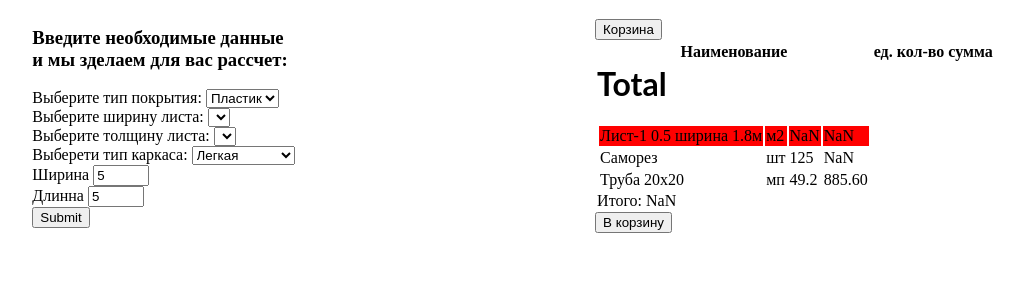
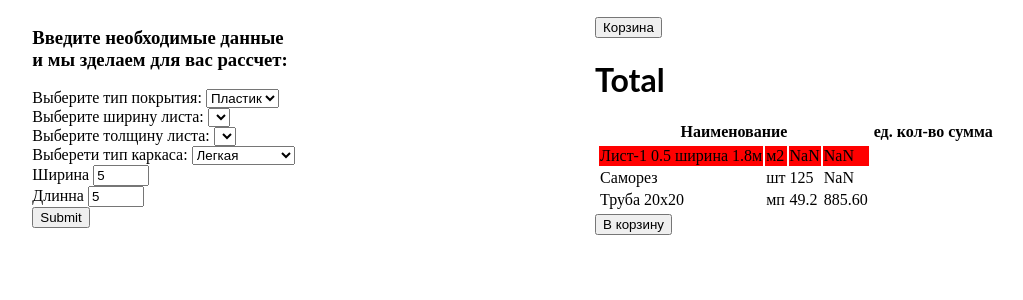
Before and after one commit to aleksei-gazov/calk, a React (Create React App) app: page / in a window 1280 px wide. Both pictures are taken after typing "5", "5" into the empty fields and a click on the input 228 px from the left and 217 px from the top of the page. Shown: the top 300 px of the page, without its empty margins (126-1149 px from the left). Built offline with nearby package versions, Linux system fonts and the light colour scheme.

Commit message:
2 files modified

```diff
--- a/Table.tsx
+++ b/Table.tsx
@@ -6,7 +6,7 @@ export const Table = ({table, total}) => {
 
 
 
-   const totalSum = total?.reduce((acc, i)=>acc + +i.sum, 0)
+
   return (
     <div>
 
@@ -22,7 +22,7 @@ export const Table = ({table, total}) => {
 
 			})}
 
-Итого: {totalSum}
+
 
     </div>
   );
--- a/Total.tsx
+++ b/Total.tsx
@@ -10,6 +10,7 @@ const Total = () => {
   const table = useAppSelector<InitialTableStateType[]>(state=>state.table)
 	//  console.log(total)
 	const dispatch = useAppDispatch()
+	  // const totalSum = total?.reduce((acc, i)=>acc + +i.sum, 0)
 	// console.log(Array.isArray(total))
 const addBasketHandler = () => {
 	dispatch(addBasket(total))
@@ -22,6 +23,7 @@ dispatch(isBasket(true))
     return (
         <div>
 					<button onClick={inBasketHandler}>Корзина</button>
+					<h1>Total</h1>
 						<table >
 									<thead>
 										<tr>
@@ -32,7 +34,7 @@ dispatch(isBasket(true))
 										</tr>
 									</thead>
 									<tbody>
-           <h1>Total</h1>
+
 					 {table.map(i=> {
 						    let allTotal = total[i.tableId]
 								return (
@@ -46,6 +48,7 @@ dispatch(isBasket(true))
 					 })}
            </tbody>
 </table>
+{/* Итого: {totalSum} */}
 <div>
 <button onClick={addBasketHandler}>В корзину</button>
 </div>
```
